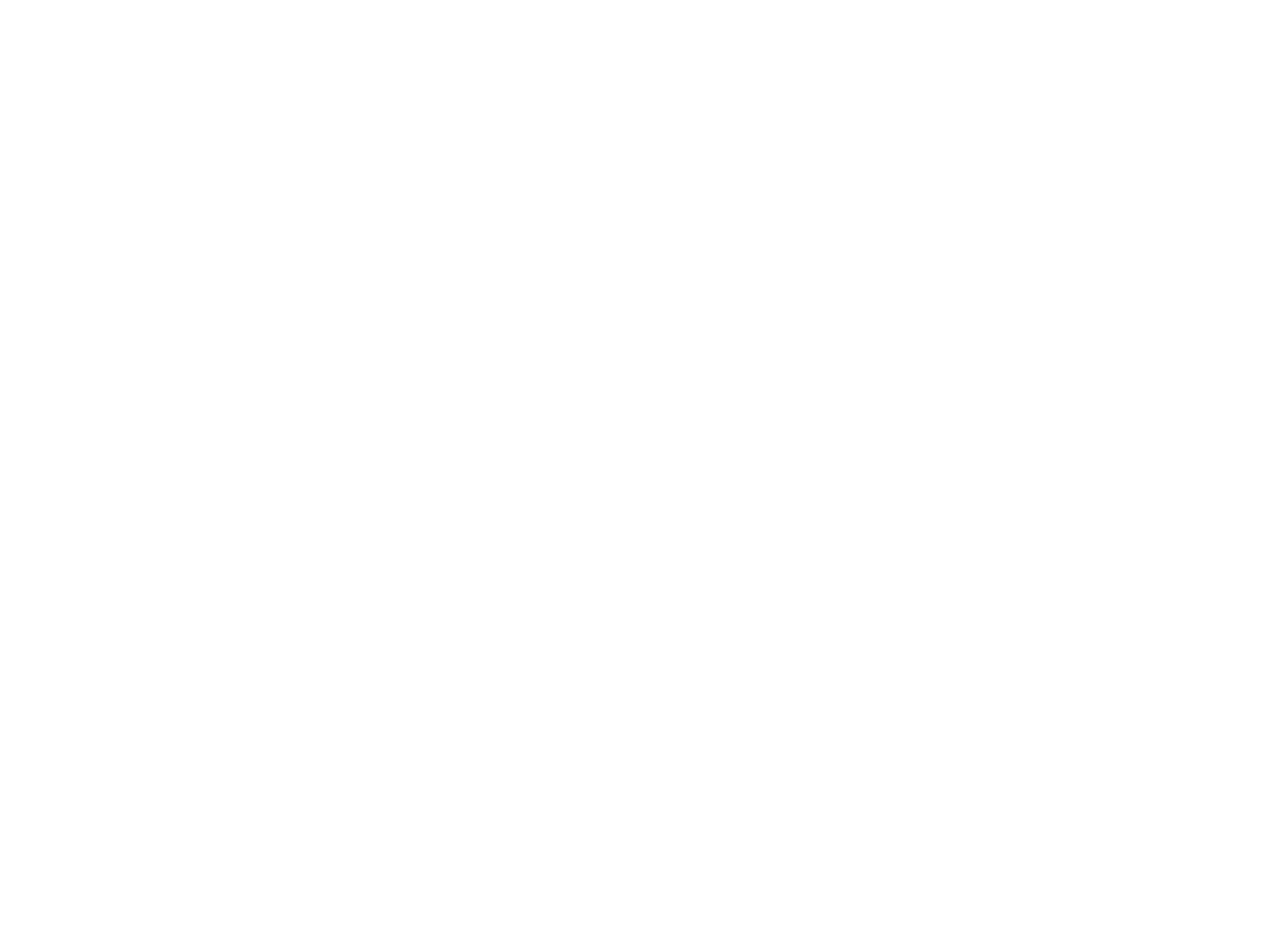
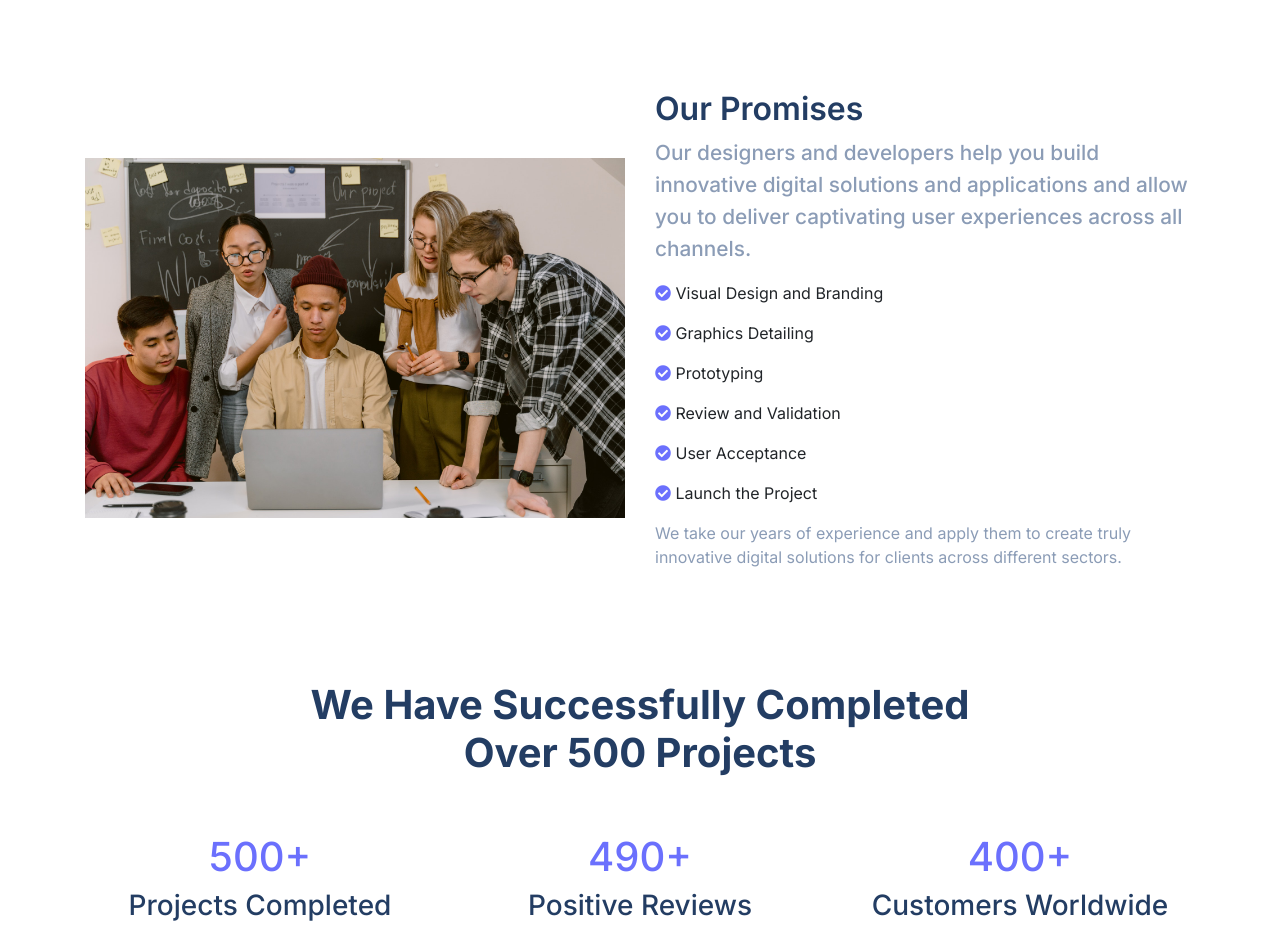
Before and after one commit to aaronleon1/deluxe-design, a React (Create React App) app: page / in a window 1280 px wide. Shown: the part 4340-5270 px from the top of the page. Before the commit the page ends 4382 px from the top, so only its background shows below. Built offline with nearby package versions, Linux system fonts and the light colour scheme.

Commit message:
Promises and Porjects rows completed

```diff
--- a/src/App.js
+++ b/src/App.js
@@ -260,6 +260,44 @@ function App() {
 
           </Col>
         </Row>
+
+        <Row className='our-promise my-5'>
+          <Col xs={12} md={6} className='my-auto'>
+            <Image fluid src='Images/team.jpg' />
+          </Col>
+          <Col xs={12} md={6}>
+            <p className='text-left h2 text-primary' style={{fontWeight: '600'}}>Our Promises</p>
+            <p className='text-left' style={{color: '#8B9CB6', lineHeight: '2rem', fontSize: '1.3rem', fontWeight: '500'}}>Our designers and developers help you build innovative digital solutions and applications and allow you to deliver captivating user experiences across all channels.</p>
+            <p className='text-left'><i class="fas fa-check-circle" style={{color: '#6b70fd'}}></i> Visual Design and Branding</p>
+            <p className='text-left'><i class="fas fa-check-circle" style={{color: '#6b70fd'}}></i> Graphics Detailing</p>
+            <p className='text-left'><i class="fas fa-check-circle" style={{color: '#6b70fd'}}></i> Prototyping</p>
+            <p className='text-left'><i class="fas fa-check-circle" style={{color: '#6b70fd'}}></i> Review and Validation</p>
+            <p className='text-left'><i class="fas fa-check-circle" style={{color: '#6b70fd'}}></i> User Acceptance</p>
+            <p className='text-left'><i class="fas fa-check-circle" style={{color: '#6b70fd'}}></i> Launch the Project</p>
+            <p className='text-left' style={{color: '#8B9CB6'}}>We take our years of experience and apply them to create truly innovative digital solutions for clients across different sectors.</p>
+          </Col>
+        </Row>
+
+        <Row className='my-5'>
+          <Col xs={12}>
+            <p className="text-center text-primary h1 mt-5" style={{fontWeight: '700'}}>We Have Successfully Completed <br/> Over 500 Projects</p>
+          </Col>
+        </Row>
+
+        <Row>
+          <Col xs={12} md={4}>
+            <p className='text-secondary text-center h1'>500+</p>
+            <p className='text-primary text-center h3'>Projects Completed</p>
+          </Col>
+          <Col xs={12} md={4}>
+            <p className='text-secondary text-center h1'>490+</p>
+            <p className='text-primary text-center h3'>Positive Reviews</p>
+          </Col>
+          <Col xs={12} md={4}>
+            <p className='text-secondary text-center h1'>400+</p>
+            <p className='text-primary text-center h3'>Customers Worldwide</p>
+          </Col>
+        </Row>
       </Container>
 
 
```
Also changed, not shown: public/Images/team.jpg (added).
